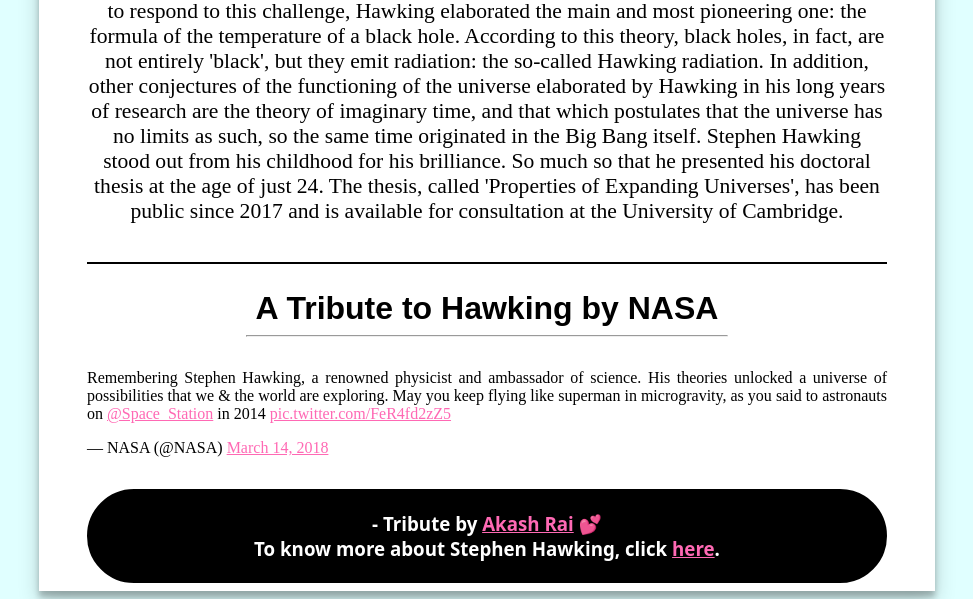
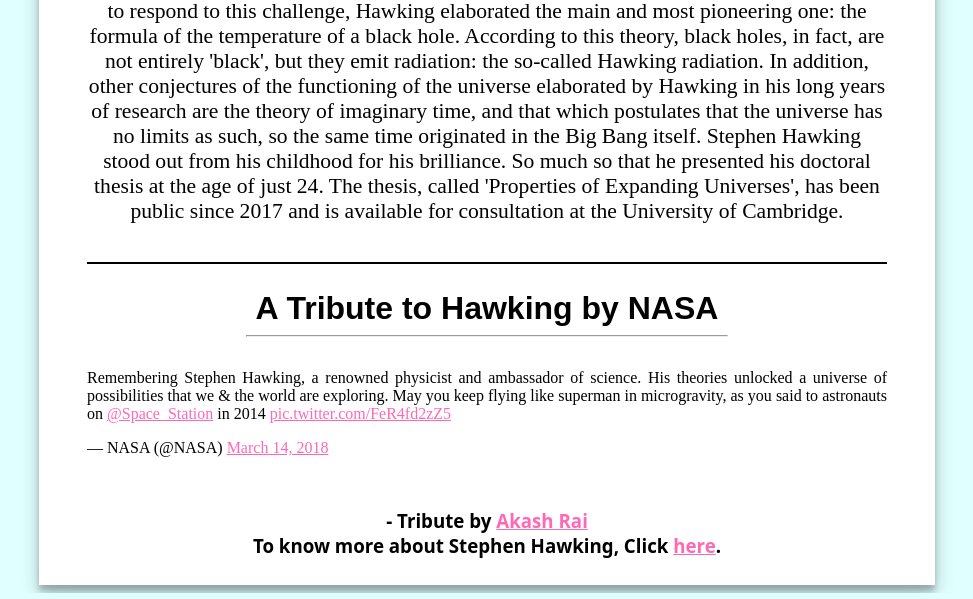
Before and after one commit to i-aka5h/OIBSIB, a plain HTML site: page Level 2/Task 2 - Tribute Page/index.html in a window 1280 px wide. Shown: the part 2497-3096 px from the top of the page, without its empty margins (153-1126 px from the left). Drawn offline with Linux system fonts and the light colour scheme.

Commit message:
updated tribute page

```diff
--- a/Level 2/Task 2 - Tribute Page/index.html
+++ b/Level 2/Task 2 - Tribute Page/index.html
@@ -103,8 +103,8 @@
         </div>
 
         <div class="footer">
-            <h3 style="margin:0px; text-align:center;">- Tribute by <a href="https://github.com/i-aka5h">Akash Rai</a> 💕</h3>
-            <h3 style="margin:0px; text-align:center;">To know more about Stephen Hawking, click <a target="_blank" href="https://en.wikipedia.org/wiki/Stephen_Hawking">here</a>.</h3>
+            <h3 style="margin:0px; text-align:center;">- Tribute by <a target="_blank" href="https://github.com/i-aka5h">Akash Rai</a></h3>
+            <h3 style="margin:0px; text-align:center;">To know more about Stephen Hawking, Click <a target="_blank" href="https://en.wikipedia.org/wiki/Stephen_Hawking">here</a>.</h3>
         </div>
 
     </div>
--- a/Level 2/Task 2 - Tribute Page/styles.css
+++ b/Level 2/Task 2 - Tribute Page/styles.css
@@ -83,10 +83,10 @@ h2{
 }
 .footer{
     font-family:system-ui, -apple-system, BlinkMacSystemFont, 'Segoe UI', Roboto, Oxygen, Ubuntu, Cantarell, 'Open Sans', 'Helvetica Neue', sans-serif;
-    color: white;
-    background-color: black;
-    border: .2rem solid black;
-    border-radius: 10rem ;
+    /* color: white; */
+    /* background-color: black; */
+    /* border: .2rem solid #000000; */
+    /* border-radius: 1rem ; */
     height: 5.5rem;
     display: flex;
     flex-direction: column  ;
```
